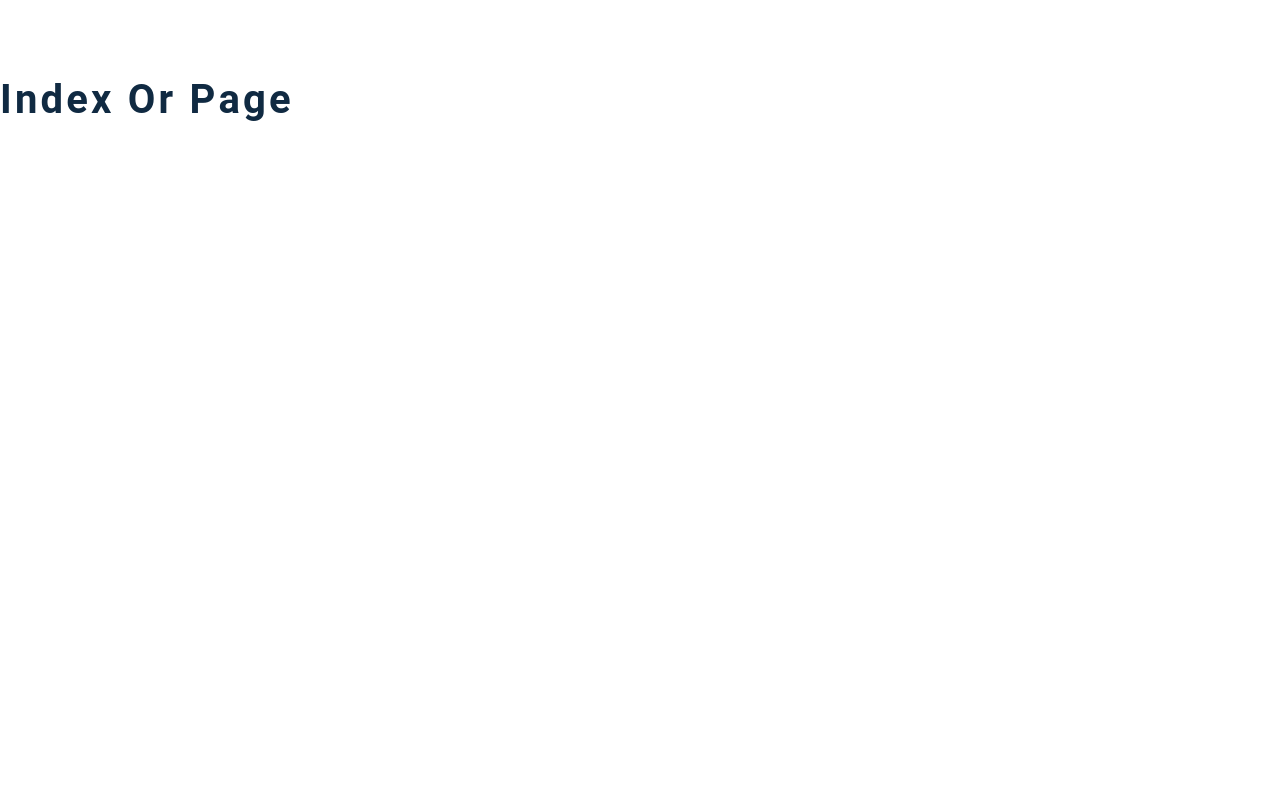
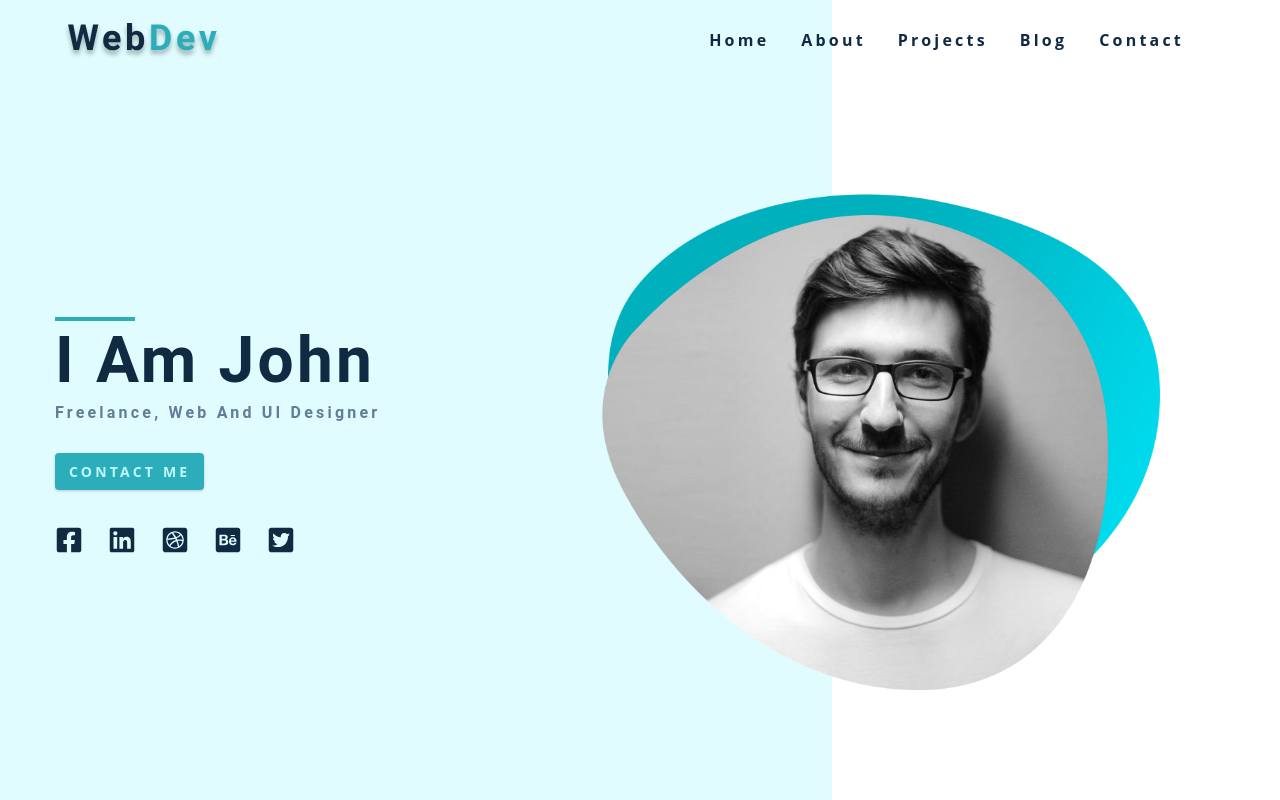
Before and after one commit to seriiserii825/gb-portfolio, a Gatsby site: page / in a window 1280 px wide. Built offline with nearby package versions, Linux system fonts and the light colour scheme; Gatsby itself is replaced by a stand-in of ours.

Commit message:
hero block

```diff
--- a/package.json
+++ b/package.json
@@ -14,19 +14,20 @@
     "test": "echo \"Write tests! -> https://gatsby.dev/unit-testing\" && exit 1"
   },
   "dependencies": {
+    "@react-icons/all-files": "^4.1.0",
     "gatsby": "^2.21.0",
     "gatsby-image": "^2.4.0",
     "gatsby-plugin-react-helmet": "^3.3.1",
-    "gatsby-plugin-webfonts": "^1.1.3",
     "gatsby-plugin-sharp": "^2.6.0",
     "gatsby-plugin-sitemap": "^2.4.2",
+    "gatsby-plugin-webfonts": "^1.1.3",
     "gatsby-source-filesystem": "^2.3.0",
     "gatsby-source-strapi": "0.0.12",
     "gatsby-transformer-sharp": "^2.5.0",
     "react": "^16.12.0",
     "react-dom": "^16.12.0",
     "react-helmet": "^6.0.0",
-    "react-icons": "^3.10.0",
+    "react-icons": "^3.11.0",
     "react-markdown": "^4.3.1"
   },
   "devDependencies": {
--- a/src/components/Hero.js
+++ b/src/components/Hero.js
@@ -1,12 +1,39 @@
 import React from "react"
 import Image from "gatsby-image"
-import { Link } from "gatsby"
-import { graphql, useStaticQuery } from "gatsby"
+import {Link} from "gatsby"
+import {graphql, useStaticQuery} from "gatsby"
 import SocialLinks from "../constants/socialLinks"
 // ...GatsbyImageSharpFluid
-
+const query = graphql`
+{
+    file(relativePath: {eq: "hero-img.png"}) {
+      childImageSharp {
+        fluid {
+         ...GatsbyImageSharpFluid
+        }
+      }
+    }
+  }
+`
 const Hero = () => {
-  return <h2>hero component</h2>
+  const {file: {childImageSharp: {fluid}}} = useStaticQuery(query)
+  return (
+    <div>
+      <div className="hero">
+        <div className="section-center hero-center">
+          <article className="hero-info">
+            <div>
+              <div className="underline"></div>
+              <h1>I am John</h1>
+              <h4>Freelance, web and UI designer</h4>
+              <Link to="/contact" className="btn">Contact me</Link>
+              <SocialLinks/>
+            </div>
+          </article>
+          <Image fluid={fluid} className="hero-img"/>
+        </div>
+      </div>
+    </div>
+  )
 }
-
 export default Hero
--- a/src/components/Layout.js
+++ b/src/components/Layout.js
@@ -3,12 +3,13 @@
 import Navbar from "./Navbar"
 import Sidebar from "./Sidebar"
 import Footer from "./Footer"
-const Layout = ({ children }) => {
+
+const Layout = ({children}) => {
   return (
     <>
-      <h2>layout component</h2>
+      <Navbar/>
+      {children}
     </>
   )
 }
-
 export default Layout
--- a/src/components/Navbar.js
+++ b/src/components/Navbar.js
@@ -1,9 +1,21 @@
 import React from "react"
 import logo from "../assets/logo.svg"
-import { FaAlignRight } from "react-icons/fa"
+import {FaAlignRight} from "react-icons/fa"
 import PageLinks from "../constants/links"
+
 const Navbar = () => {
-  return <h2>navbar component</h2>
+  return (
+    <nav className="navbar">
+      <div className="nav-center">
+        <div className="nav-header">
+          <img src={logo} alt=""/>
+          <button className="toggle-btn">
+            <FaAlignRight/>
+          </button>
+        </div>
+        <PageLinks styleClass="nav-links"/>
+      </div>
+    </nav>
+  )
 }
-
 export default Navbar
--- a/src/pages/index.js
+++ b/src/pages/index.js
@@ -1,12 +1,19 @@
 import React from "react"
-import { graphql } from "gatsby"
+import {graphql} from "gatsby"
 import Layout from "../components/Layout"
 import Hero from "../components/Hero"
 import Services from "../components/Services"
 import Jobs from "../components/Jobs"
 import Projects from "../components/Projects"
 import Blogs from "../components/Blogs"
+import {FaBeer} from "@react-icons/all-files/fa/FaBeer";
+import {BiSearchAlt} from "react-icons/all";
+
 export default () => {
-  return <h2>index or page</h2>
+  return (
+    <Layout>
+      <Hero/>
+    </Layout>
+  )
 }
 // ...GatsbyImageSharpFluid
```
Also changed, not shown: 1 other file.
